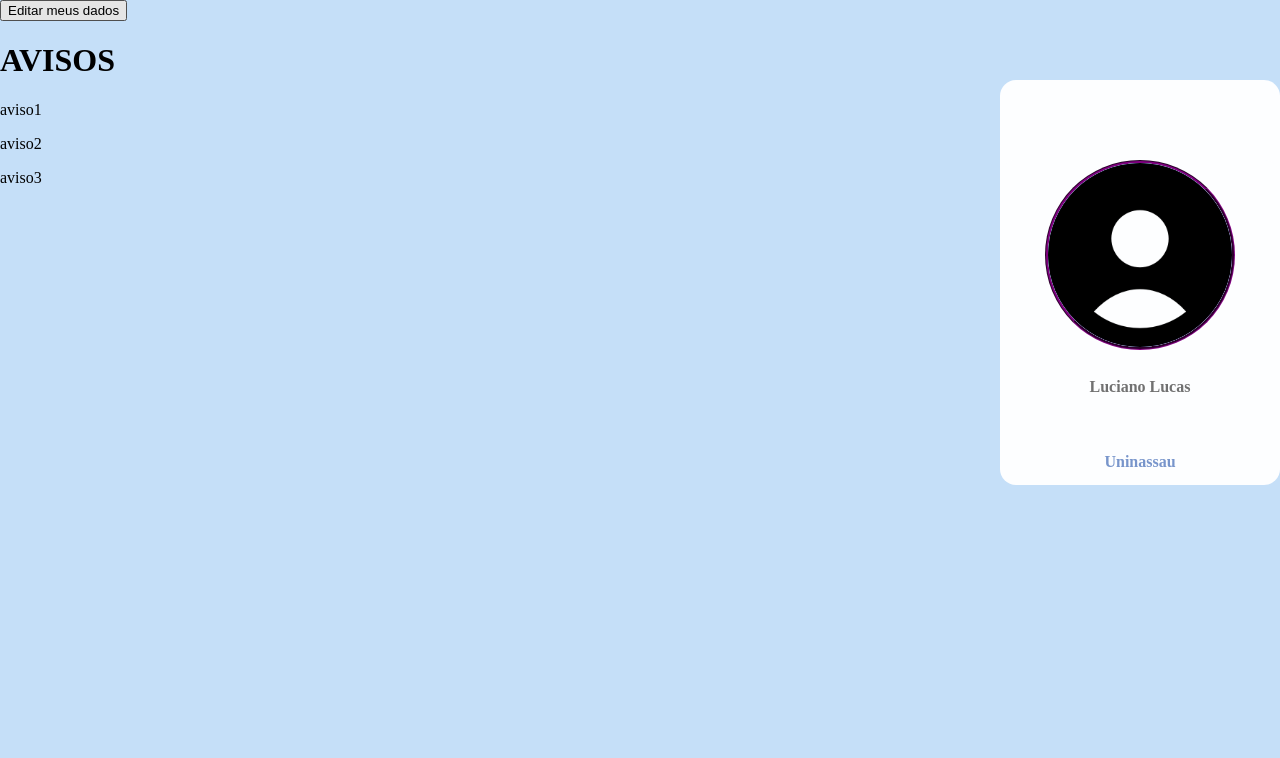
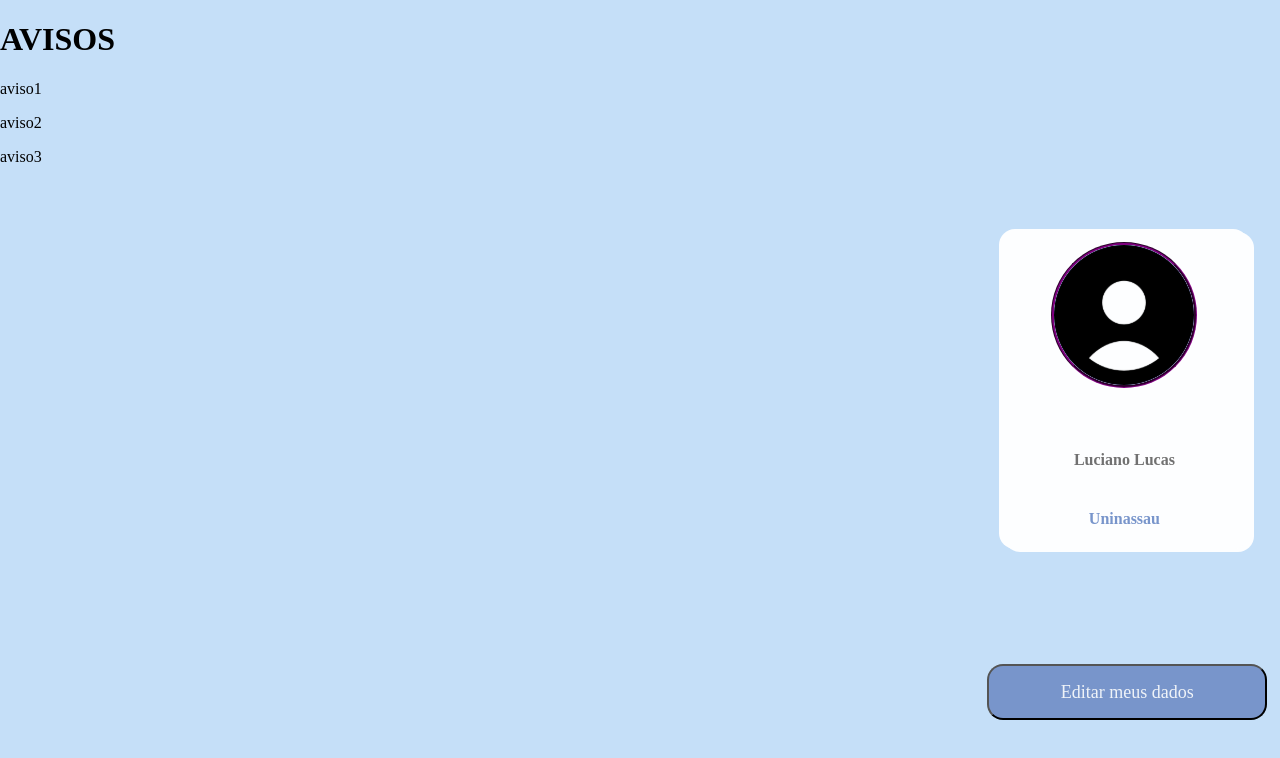
Before and after one commit to diegoframos81/G-Bus, a React (Vite) app: page / in a window 1280 px wide. Shown: the top 758 px of the page. Built offline with nearby package versions, Linux system fonts and the light colour scheme.

Commit message:
css Botão

```diff
--- /dev/null
+++ b/src/ui/components/BotãoPerfil.css
@@ -0,0 +1,27 @@
+.BotãoPerfil{
+
+    display: flex;
+    align-items: center;
+    position: absolute;
+    bottom: 10%;
+    right:1%;
+}
+.botão{
+    width: 280px;
+    height: 56px;
+    flex-shrink: 0;
+    border-radius: 16px;
+    background: #7895CB;
+
+    color: #EFF3F8;
+    font-family: Roboto Flex;
+    font-size: 18px;
+    font-style: normal;
+    font-weight: 500;
+    line-height: 24px;
+
+}
+.botão:hover{
+    background-color:#4e77c1;
+
+}
--- a/src/ui/components/BotãoPerfil.tsx
+++ b/src/ui/components/BotãoPerfil.tsx
@@ -1,7 +1,8 @@
+import './BotãoPerfil.css'
 function BotaoPerfil(){
 
     return(
-        <body>
+        <body className='BotãoPerfil'>
             <div>
                 <button className="botão">Editar meus dados</button>
             </div>
--- a/src/ui/components/Card.css
+++ b/src/ui/components/Card.css
@@ -7,31 +7,36 @@ body{
 .card{
 
     background-color:#FDFEFF;
-    display: flex;
+    display:flex;
     align-items: center;
     flex-direction: column;
     position: absolute;
-    bottom:100px;
-    top: 80px;
-    right: 0;
-    width:280px ;
-    height:325px ;
-
+    bottom:10%;
+    top: 8%;
+    right: 2%;
+    width:250px ;
+    height:320px ;
+    margin:auto;
     border-radius: 16px;
 
 }
 .Nome{
+    position: absolute;
+    top:15% ;
     color: #717171;
-
     font-family: Roboto Flex;
     font-size: 16px;
     font-style: normal;
     font-weight: 700;
     line-height: 51.5px;
+    position: relative;
 }
 .NomeFaculdade{
+    position: absolute;
+    top: 10% ;
+
     color: #7895CB;
-
+    position: relative;
     font-family: Roboto Flex;
     font-size: 16px;
     font-style: normal;
@@ -39,11 +44,15 @@ body{
     line-height: 51.5px;
 }
 .foto{
+    position:absolute;
+    bottom:0;
+    right:0;
+    top: 4%;
     border-color: purple;
     border-style:groove;
     border-radius: 50%;
-    width: 184px;
-    height: 184px;
+    width: 140px;
+    height: 140px;
     flex-shrink: 0;
-
+    position: relative;
 }
```
